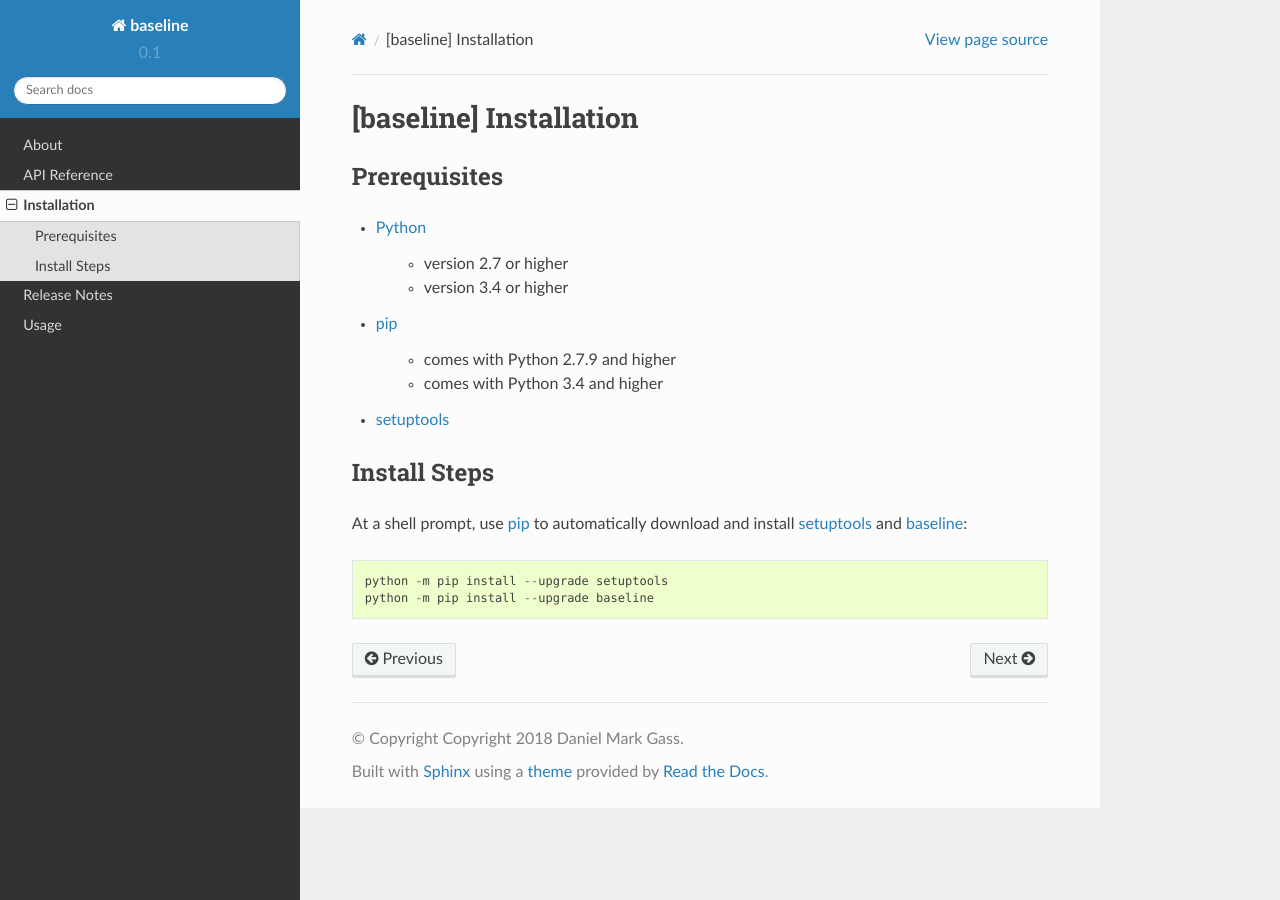
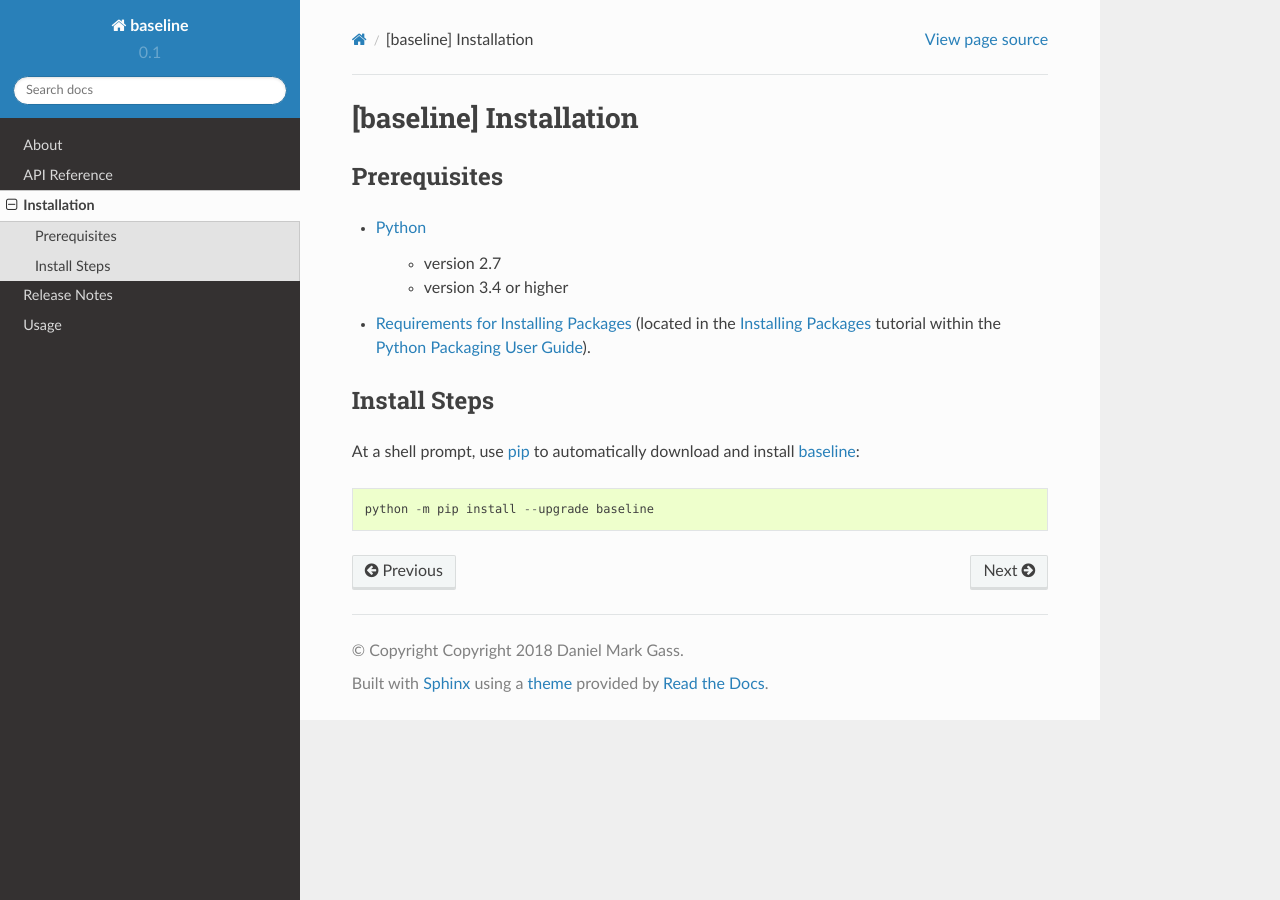
Before and after one commit to dmgass/baseline, a Sphinx documentation site: the page built from docs/installation.rst, in a window 1280 px wide. Built offline with Sphinx 7.4.7 and the Read the Docs theme 2.0.0, drawn with Linux system fonts in a browser that asks for light colours.

```diff
--- a/docs/installation.rst
+++ b/docs/installation.rst
@@ -10,15 +10,12 @@ Prerequisites
 
 + `Python <https://www.python.org/>`_
 
-    * version 2.7 or higher
+    * version 2.7
     * version 3.4 or higher
 
-+ `pip <https://pypi.python.org/pypi/pip>`_
-
-    * comes with Python 2.7.9 and higher
-    * comes with Python 3.4 and higher
-
-+ `setuptools <https://pypi.python.org/pypi/setuptools>`_
++ `Requirements for Installing Packages <https://packaging.python.org/tutorials/installing-packages/#requirements-for-installing-packages>`_
+  (located in the `Installing Packages <https://packaging.python.org/tutorials/installing-packages/>`_ tutorial within the
+  `Python Packaging User Guide <https://packaging.python.org/>`_).
 
 
 *************
@@ -26,9 +23,6 @@ Install Steps
 *************
 
 At a shell prompt, use `pip <https://pypi.python.org/pypi/pip>`_ to
-automatically download and install
-`setuptools <https://pypi.python.org/pypi/setuptools>`_ and
-:doc:`baseline </index>`::
+automatically download and install :doc:`baseline </index>`::
 
-    python -m pip install --upgrade setuptools
     python -m pip install --upgrade baseline
--- a/docs/release_notes.rst
+++ b/docs/release_notes.rst
@@ -4,5 +4,5 @@
 
 Versions are incremented according to `semver <http://semver.org/>`_.
 
-+ 0.1.0 (2018-02-15)
-    - Initial release.
++ 0.1.0 (2018-03-25)
+    - Initial "beta" release.
--- /dev/null
+++ b/docs/requirements.txt
@@ -0,0 +1,2 @@
+sphinx_rtd_theme
+sphinxcontrib-programoutput
--- a/docs/usage.rst
+++ b/docs/usage.rst
@@ -121,7 +121,8 @@ value:
 
 If this is a common operation or there are multiple transformations needed,
 override the ``TRANSFORMS`` class attribute and list the operations to
-be performed on the test string before every comparison:
+be performed. The tool performs each of the operations on the test string
+before every comparison.
 
 .. code-block:: python
 
--- a/setup.cfg
+++ b/setup.cfg
@@ -1,6 +1,6 @@
 [metadata]
 long_description = file: README.rst, CHANGES.rst
-keywords = baseline
+keywords = compare baseline string test
 platforms = any
 classifiers =
     Development Status :: 4 - Beta
@@ -57,4 +57,4 @@ source-dir = docs
 build-dir = docs/_build
 builder = html
 all_files = True
-#warning-is-error = True
+warning-is-error = True
```
Also changed, not shown: README.rst (+10 -16 lines), 1 other file.
